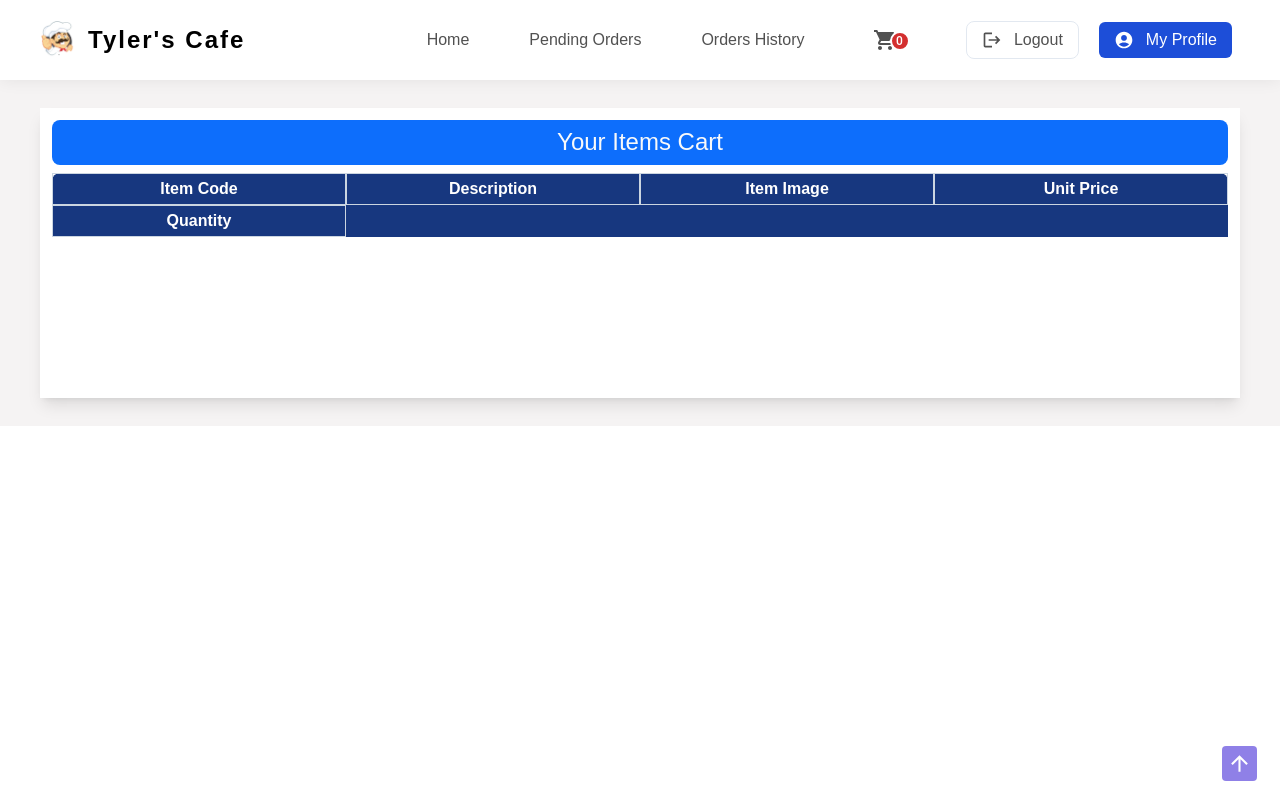
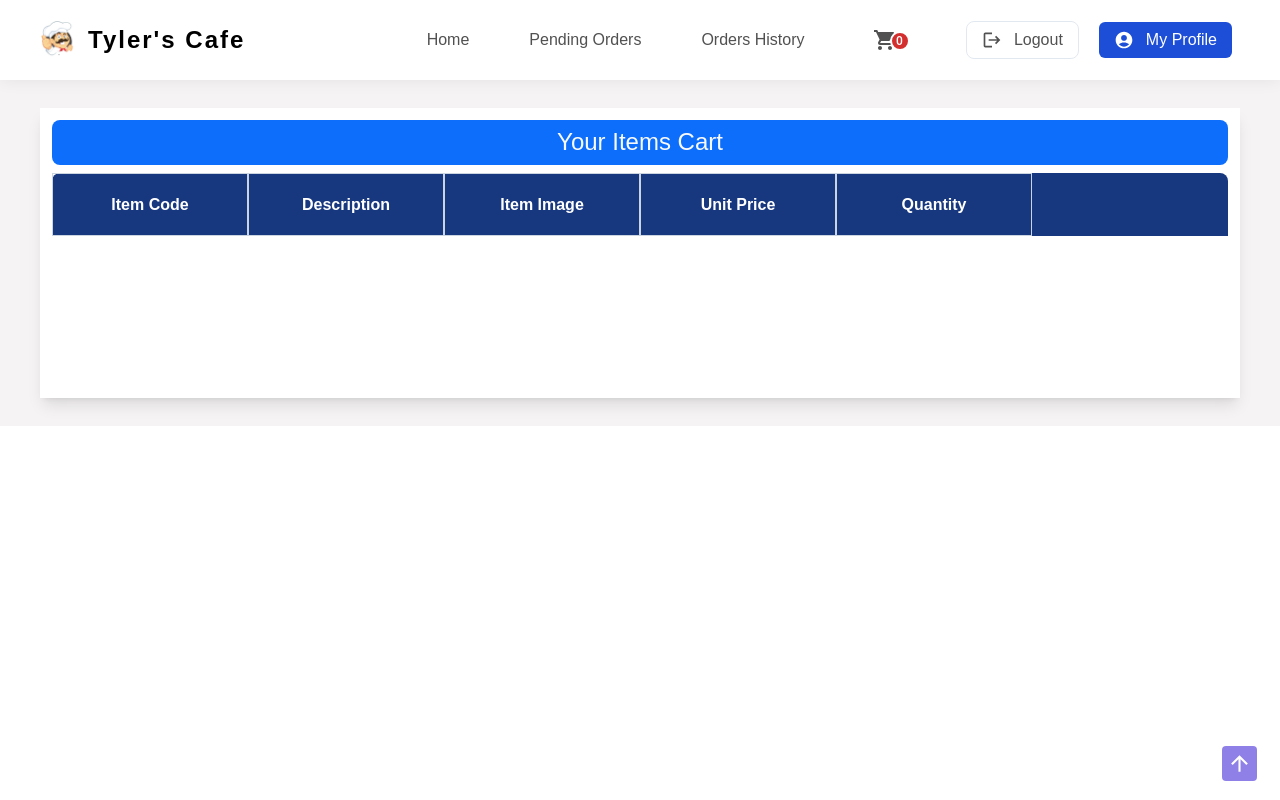
Before and after one commit to AshanSandeep06/Food-Shop-System, a React (Create React App) app in the folder frontend/: page /placeOrder in a window 1280 px wide. Built offline with nearby package versions, Linux system fonts and the light colour scheme.

Commit message:
Content Updated

```diff
--- a/frontend/src/components/Table/Table.tsx
+++ b/frontend/src/components/Table/Table.tsx
@@ -7,6 +7,8 @@ type TableProps = {
 };
 
 const Table = (props: TableProps) => {
+  const tblHaderStyles = `grid grid-cols-${props.tblHeaders.length}`;
+
   return (
     <section id="tblContainer">
       <section
@@ -33,7 +35,7 @@ const Table = (props: TableProps) => {
                 borderTopRightRadius: "8px",
               }}
             >
-              <tr className="grid grid-cols-4">
+              <tr className="grid grid-cols-6">
                 {props.tblHeaders.map((header, index) => (
                   <th
                     key={index}
```
